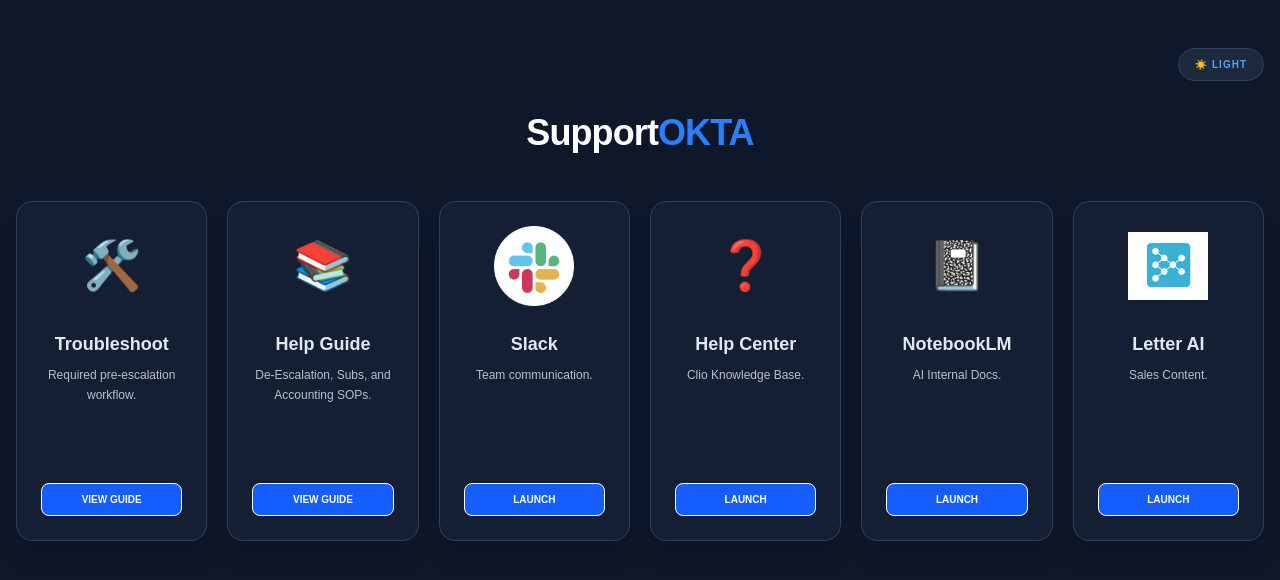
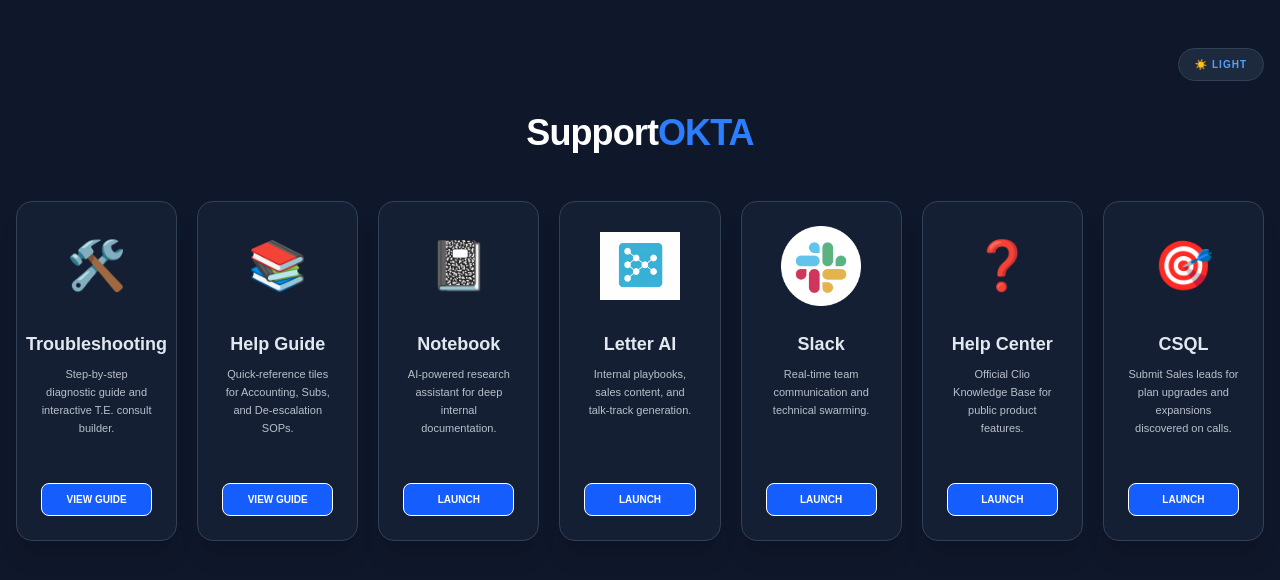
Before and after one commit to kajalbenharijan-TE/Clio-AI-Support-Portal, a Next.js app: page / in a window 1280 px wide. Shown: the top 580 px of the page. Built offline with nearby package versions, Linux system fonts and the light colour scheme.

Commit message:
Updated tile order and builder

```diff
--- a/app/page.tsx
+++ b/app/page.tsx
@@ -16,12 +16,48 @@
   };
 
   const apps = [
-    { name: "Troubleshoot", url: "/troubleshooting", icon: "🛠️", description: "Required pre-escalation workflow." },
-    { name: "Help Guide", url: "/guide", icon: "📚", description: "De-Escalation, Subs, and Accounting SOPs." },
-    { name: "Slack", url: "https://clio.slack.com", icon: "/Slack.png", description: "Team communication." },
-    { name: "Help Center", url: "https://help.clio.com", icon: "❓", description: "Clio Knowledge Base." },
-    { name: "NotebookLM", url: "https://notebooklm.google.com/", icon: "📓", description: "AI Internal Docs." },
-    { name: "Letter AI", url: "https://app.letter.ai/sso/clio", icon: "/Letter_AI.png", description: "Sales Content." }
+    {
+      name: "Troubleshooting",
+      url: "/troubleshooting",
+      icon: "🛠️",
+      description: "Step-by-step diagnostic guide and interactive T.E. consult builder."
+    },
+    {
+      name: "Help Guide",
+      url: "/guide",
+      icon: "📚",
+      description: "Quick-reference tiles for Accounting, Subs, and De-escalation SOPs."
+    },
+    {
+      name: "Notebook",
+      url: "https://notebooklm.google.com/",
+      icon: "📓",
+      description: "AI-powered research assistant for deep internal documentation."
+    },
+    {
+      name: "Letter AI",
+      url: "https://app.letter.ai/sso/clio",
+      icon: "/Letter_AI.png",
+      description: "Internal playbooks, sales content, and talk-track generation."
+    },
+    {
+      name: "Slack",
+      url: "https://clio.slack.com",
+      icon: "/Slack.png",
+      description: "Real-time team communication and technical swarming."
+    },
+    {
+      name: "Help Center",
+      url: "https://help.clio.com",
+      icon: "❓",
+      description: "Official Clio Knowledge Base for public product features."
+    },
+    {
+      name: "CSQL",
+      url: "https://clio.lightning.force.com/",
+      icon: "🎯",
+      description: "Submit Sales leads for plan upgrades and expansions discovered on calls."
+    }
   ];
 
   return (
@@ -32,17 +68,35 @@
             {darkMode ? '☀️ Light' : '🌙 Dark'}
           </button>
         </div>
+
         <header className="mb-12 text-center">
-          <h1 className={`text-4xl font-black tracking-tight ${darkMode ? 'text-white' : 'text-slate-900'}`}>Support<span className="text-blue-500">OKTA</span></h1>
+          <h1 className={`text-4xl font-black tracking-tight ${darkMode ? 'text-white' : 'text-slate-900'}`}>
+            Support<span className="text-blue-500">OKTA</span>
+          </h1>
         </header>
-        <div className="grid grid-cols-1 gap-5 md:grid-cols-2 lg:grid-cols-3 xl:grid-cols-6">
+
+        {/* Responsive Grid adjusted for the new order */}
+        <div className="grid grid-cols-1 gap-5 md:grid-cols-2 lg:grid-cols-3 xl:grid-cols-7">
           {apps.map((app) => (
-            <a key={app.name} href={app.url} target={app.url.startsWith('http') ? "_blank" : "_self"} className={`group flex flex-col items-center p-6 border rounded-2xl transition-all duration-200 text-center min-h-[340px] ${darkMode ? 'bg-slate-800/50 border-slate-700 hover:border-blue-500/50 hover:bg-slate-800 shadow-xl' : 'bg-white border-slate-200 shadow-sm'}`}>
+            <a
+              key={app.name}
+              href={app.url}
+              target={app.url.startsWith('http') ? "_blank" : "_self"}
+              className={`group flex flex-col items-center p-6 border rounded-2xl transition-all duration-200 text-center min-h-[340px] ${
+                darkMode ? 'bg-slate-800/50 border-slate-700 hover:border-blue-500/50 hover:bg-slate-800 shadow-xl' : 'bg-white border-slate-200 shadow-sm'
+              } hover:-translate-y-1`}
+            >
               <div className="flex items-center justify-center w-20 h-20 mb-6 group-hover:scale-110 transition-transform">
-                {app.icon.startsWith('/') ? <img src={app.icon} className="max-h-full max-w-full object-contain" /> : <span className="text-5xl">{app.icon}</span>}
+                {app.icon.startsWith('/') ? (
+                  <img src={app.icon} alt={app.name} className="max-h-full max-w-full object-contain" />
+                ) : (
+                  <span className="text-5xl">{app.icon}</span>
+                )}
               </div>
+
               <h2 className="text-lg font-bold mb-2">{app.name}</h2>
-              <p className="text-[12px] leading-relaxed opacity-80">{app.description}</p>
+              <p className="text-[11px] leading-relaxed opacity-80">{app.description}</p>
+
               <div className="mt-auto w-full py-2 text-[10px] font-bold uppercase border rounded-lg bg-blue-600 text-white">
                 {app.url.startsWith('/') ? "View Guide" : "Launch"}
               </div>
```
